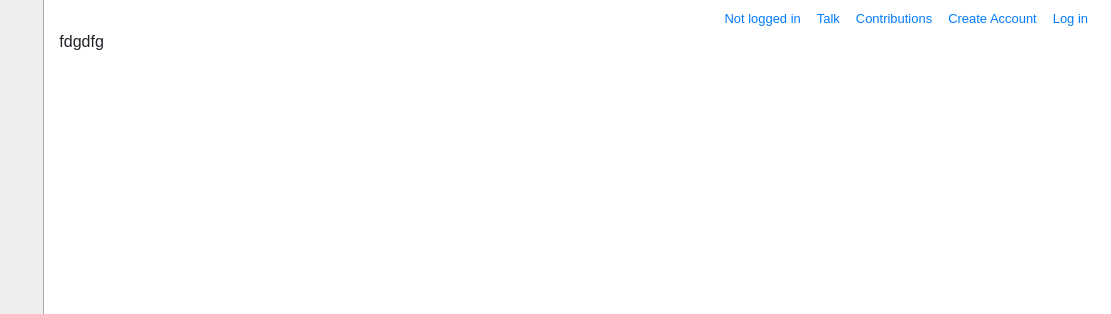
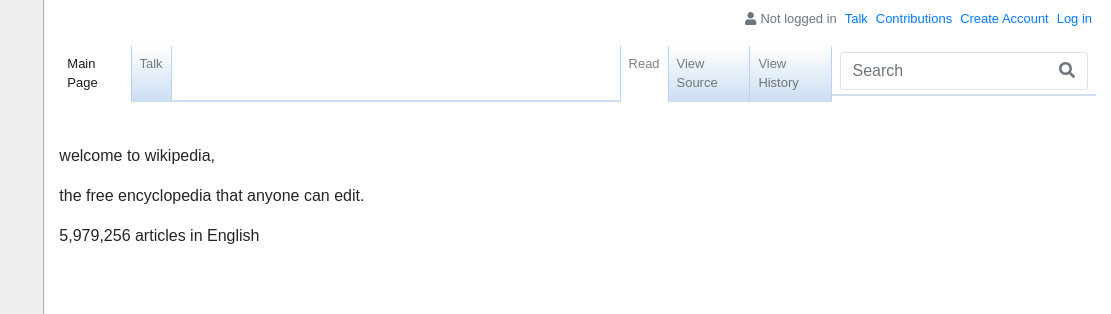
Before and after one commit to bernicenora/Recreating-Wikipedia-HomePage, a plain HTML site: page index.html in a window 1280 px wide. Shown: the top 314 px of the page, 169-1280 px from the left. Drawn offline with nearby package versions, Linux system fonts and the light colour scheme.

Commit message:
Added Top and Side Bar Styles. Started adding Body content

```diff
--- a/index.html
+++ b/index.html
@@ -15,9 +15,24 @@
   <body>
     <!--Navbar-->
     <nav class="navbar navbar-expand-md navbar-light m-0 p-0">
-      <button class="navbar-toggler ml-auto bg-light" type="button" data-toggle="collapse" data-target="#WikiNavBar">
-        <span class="navbar-toggler-icon"></span>
-      </button>
+        <button class="navbar-toggler mr-auto bg-light" type="button" data-toggle="collapse" data-target="#WikiMobNavBar">
+            <span class="navbar-toggler-icon"></span>
+          </button>
+      <!--Different Navbar When screen size is less than 768px-->
+      <!--<div class="collapse navbar-collapse text-dark" id="WikiMobNavBar">
+          <div class="container-fluid">
+            <div class="row">
+              <ul class="navbar-nav mb-3 mr-auto flex-column">
+                  <li class="nav-item"><a href="#" class="nav-link navlinkstyle ml-3">Main page</a></li>
+                  <li class="nav-item"><a href="#" class="nav-link navlinkstyle ml-3">Contents</a></li>
+                  <li class="nav-item"><a href="#" class="nav-link navlinkstyle ml-3">Featured content</a></li>
+                  <li class="nav-item"><a href="#" class="nav-link navlinkstyle ml-3">Current events</a></li>
+                  <li class="nav-item"><a href="#" class="nav-link navlinkstyle ml-3">Random article</a></li>
+              </ul>
+            </div>
+          </div>
+      </div>-->
+
       <div class="collapse navbar-collapse" id="WikiNavBar">
         <div class="container-fluid">
           <!--Sidebar-->
@@ -125,24 +140,80 @@
             </div>
             <!----Top Nav Bar---->
             <div class="col-xl-10 col-lg-9 col-md-9 ml-auto fixed-top py-2">
-                <div class="d-flex justify-content-end">
+
+                <div class="d-flex justify-content-end pb-3">
                     <ul class="navbar-nav">
-                        <li class="nav-item"><a href="#" class="px-2">Not logged in</a></li>
-                        <li class="nav-item"><a href="#" class="px-2">Talk</a></li>
-                        <li class="nav-item"><a href="#" class="px-2">Contributions</a></li>
-                        <li class="nav-item"><a href="#" class="px-2">Create Account</a></li>
-                        <li class="nav-item mr-auto"><a href="#" class="px-2">Log in</a></li>
+                        <li class="nav-item"><a href="#" class="px-1 text-muted"><i class="fas fa-user mr-1"></i>Not logged in</a></li>
+                        <li class="nav-item"><a href="#" class="px-1">Talk</a></li>
+                        <li class="nav-item"><a href="#" class="px-1">Contributions</a></li>
+                        <li class="nav-item"><a href="#" class="px-1">Create Account</a></li>
+                        <li class="nav-item mr-auto"><a href="#" class="px-1">Log in</a></li>
                       </ul>
                 </div>
-                <div class="">
-                  fdgdfg
+                <div class="d-flex justify-content-between">
+
+                    <ul class="navbar-nav">
+                      <li class="nav-item active navitemstyle">
+                        <a class="nav-link" href="#">Main Page</a>
+                      </li>
+                      <li class="nav-item navitemstyle bg-tab-blue navtabstyle">
+                        <a class="nav-link" href="#">Talk</a>
+                      </li>
+                      <li class="nav-item navtabstyle">
+                        <a class="nav-link px-xl-5 mx-xl-5 px-lg-3 mx-lg-3 px-md-2 mx-md-2" href="#"></a>
+                      </li>
+                      <li class="nav-item navtabstyle">
+                        <a class="nav-link px-xl-5 mx-xl-5 px-lg-3 mx-lg-3 px-md-2 mx-md-2" href="#"></a>
+                      </li>
+                      <li class="nav-item navitemstyle navtabstyle">
+                        <a class="nav-link px-xl-3 mx-xl-3 px-lg-3 mx-lg-3 px-md-2 mx-md-2" href="#"></a>
+                      </li>
+                      <li class="nav-item navitemstyle border-bottom-0">
+                        <a class="nav-link border-bottom-0" href="#">Read</a>
+                      </li>
+                      <li class="nav-item navitemstyle bg-tab-blue navtabstyle">
+                        <a class="nav-link" href="#">View Source</a>
+                      </li>
+                      <li class="nav-item navitemstyle bg-tab-blue navtabstyle">
+                        <a class="nav-link" href="#">View History</a>
+                      </li>
+
+                      <form class="form-inline m-auto ml-2 pb-1 navtabstyle px-2">
+                        <div class="input-group">
+                          <input type="text" placeholder="Search" class="form-control border-right-0 border">
+                          <div class="input-group-append">
+                            <button type="button" class="btn border-left-0 border">
+                              <i class="fa fa-search text-muted"></i>
+                            </button>
+                          </div>
+                        </div>
+                      </form>
+                    </ul>
+
                 </div>
               </div>
+
           </div>
         </div>
       </div>
     </nav>
+<!--End of the Navigation Bar-->
 
+<!--Welcome to Wikipedia Section-->
+<section>
+  <div class="container-fluid">
+    <div class="row">
+      <div class="col-xl-10 col-lg-9 col-md-8 ml-auto pt-4 mt-4">
+        <div class="box mt-5 pt-5">
+          <p>welcome to wikipedia,</p>
+          <p>the free encyclopedia that anyone can edit.</p>
+          <p>5,979,256 articles in English</p>
+        </div>
+      </div>
+    </div>
+  </div>
+</section>
+<!--End of Welcome to Wikipedia Section-->
     <!-- Optional JavaScript -->
     <!-- jQuery first, then Popper.js, then Bootstrap JS -->
     <script src="https://code.jquery.com/jquery-3.4.1.slim.min.js" integrity="sha384-J6qa4849blE2+poT4WnyKhv5vZF5SrPo0iEjwBvKU7imGFAV0wwj1yYfoRSJoZ+n" crossorigin="anonymous"></script>
--- a/style.css
+++ b/style.css
@@ -1,5 +1,6 @@
 *{
     font-family:sans-serif!important;
+    font-size:1em;
 }
 
 /* Sidebar Styles */
@@ -18,3 +19,20 @@ li,a{
     border-bottom: 1px solid #a2a9b1;
     /*background-image:linear-gradient(to right, #a2a9b1 , #eee);*/
 }
+
+.navtabstyle{
+    border-bottom:2px solid #cedff2;
+}
+
+.navitemstyle{
+    border-right:1px solid #b5d4f7;
+}
+
+.bg-tab-blue{
+    /*background-color:#cedff2;*/
+    background-image: linear-gradient(#fff, #cedff2);
+}
+
+.text-none{
+    color:#cedff2;
+}
```
